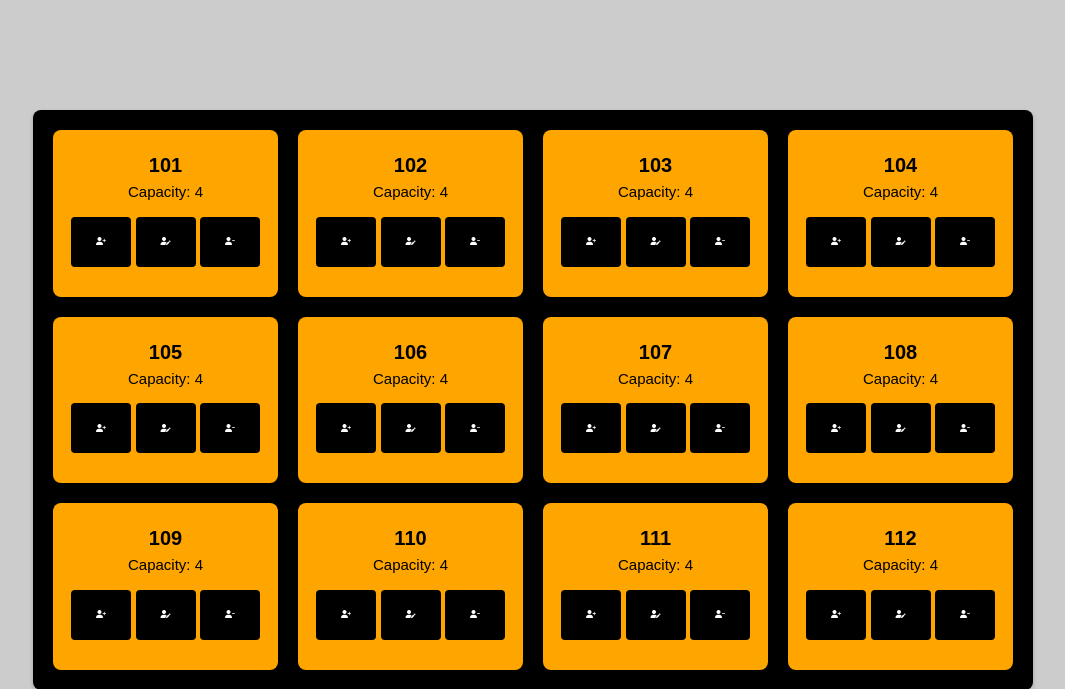
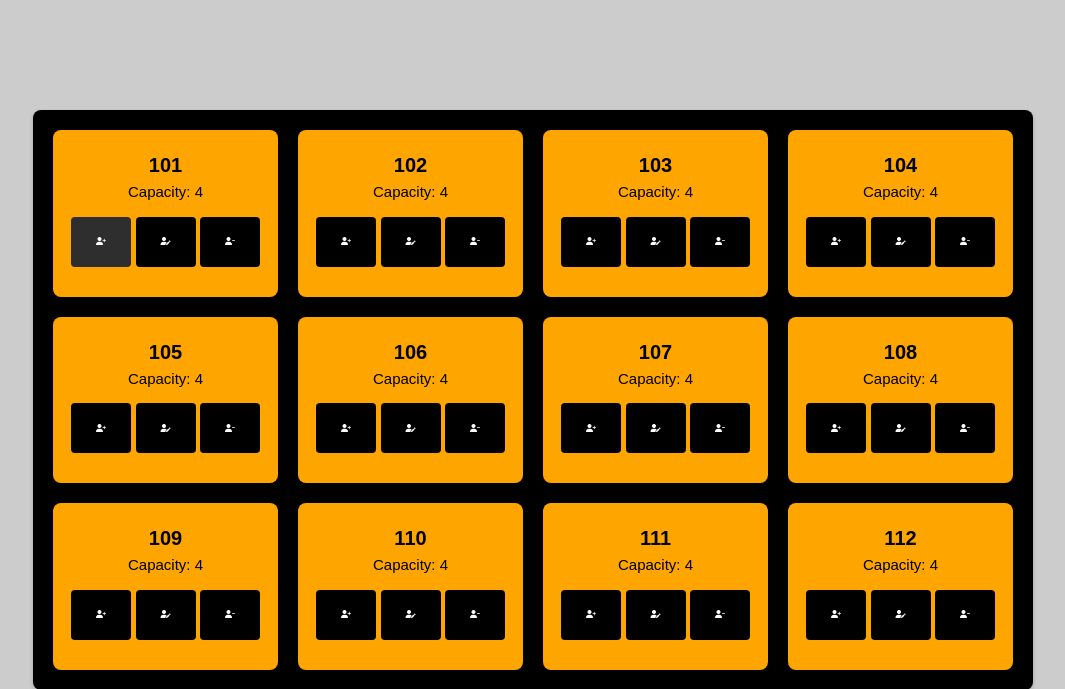
Before and after one commit to jirosmokes/condo-billing-sys, a PHP site: page /AdminRoomSelection.php in a window 1280 px wide, with the pointer over the restyled element. Shown: the top 689 px of the page, without its empty margins (107-1172 px from the left). Run offline with PHP 8.4, Linux system fonts and the light colour scheme.

Commit message:
Adding Hover in the Button - Room Selection

```diff
--- a/AdminRoomSelection.css
+++ b/AdminRoomSelection.css
@@ -74,3 +74,7 @@ body {
 	font-weight: 100;
 	margin: 5px 0;
 }
+
+.room-content button:hover {
+	background-color: rgb(46, 46, 46);
+}
```
